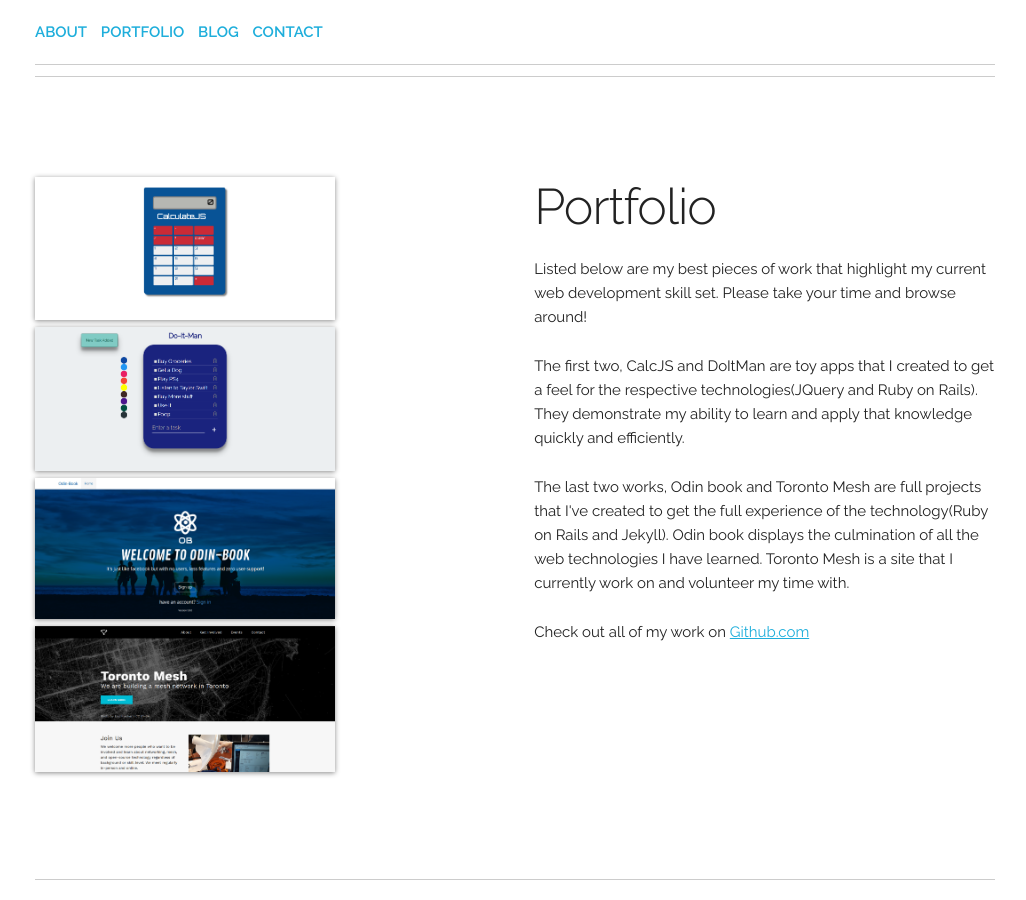
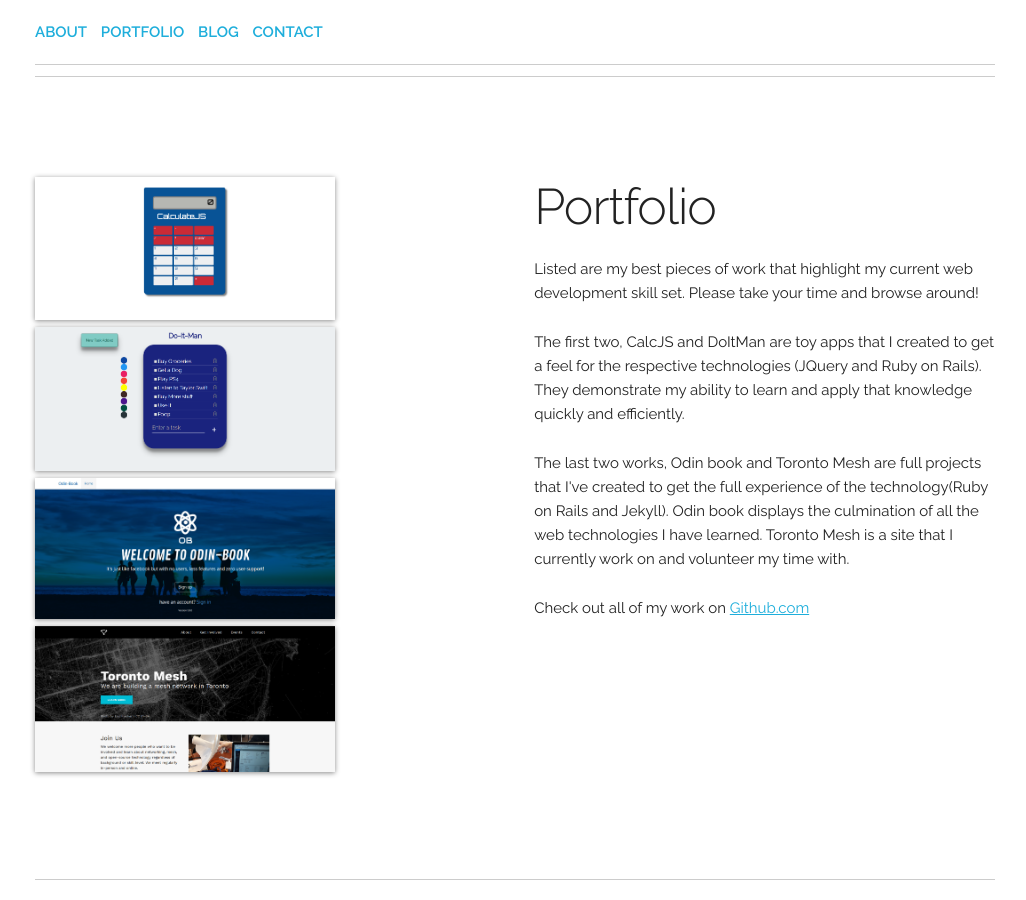
Before and after one commit to slowmanchan/homepage-jekyll, a Jekyll site: the page built from index.html, in a window 1280 px wide and 900 px high, scrolled down 797 px. Shown: the whole window, without its empty margins (125-1151 px from the left). Built offline with Jekyll 4.4.1, drawn with Linux system fonts in a browser that asks for light colours.

Commit message:
fixed typos , added meta referrer tag

```diff
--- a/_includes/contact.html
+++ b/_includes/contact.html
@@ -1,15 +1,20 @@
 <section id="contact">
   <div class="container">
     <h1>Contact me</h1>
-    <form method="POST" action="http://formspree.io/slowmanchan@gmail.com">
+    <form method="POST" action="https://formspree.io/slowmanchan@gmail.com">
       <div class="row">
         <div class="six columns">
           <label for="emailinput">Your email</label>
-          <input class="u-full-width" type="email" placeholder="example@email.com" name="email" id="emailinput">
+          <input class="u-full-width" type="email" placeholder="example@email.com" name="_replyto" id="emailinput">
         </div>
         <div class="six columns">
           <label for="nameinput">Your full name</label>
           <input class="u-full-width" type="text" placeholder="Bob Loblaw" name="name" id="nameinput">
+        </div>
+        <div style="display:none">
+          <input type="hidden" name="_subject" value="New submission!">
+          <input type="hidden" name="_next" value="thanks.html">
+          <input type="text" name="_gotcha">
         </div>
       </div>
 
--- a/_includes/head.html
+++ b/_includes/head.html
@@ -2,7 +2,7 @@
   <meta charset="utf-8">
   <meta http-equiv="X-UA-Compatible" content="IE=edge">
   <meta name="viewport" content="width=device-width, initial-scale=1">
-
+  <meta name="referrer" content="origin" />
   <title>{% if page.title %}{{ page.title | strip | strip_html }} – {% endif %}{{ site.title }}</title>
   <meta name="description" content="{% if page.excerpt %}{{ page.excerpt | strip_html | strip_newlines | truncate: 160 }}{% else %}{{ site.description }}{% endif %}">
   <link href="//fonts.googleapis.com/css?family=Raleway:400,300,600" rel="stylesheet" type="text/css">
--- a/_includes/portfolio.html
+++ b/_includes/portfolio.html
@@ -17,10 +17,10 @@
       <div class="six columns">
         <h1>Portfolio</h1>
         <p>
-          Listed below are my best pieces of work that highlight my current web development skill set. Please take your time and browse around!
+          Listed are my best pieces of work that highlight my current web development skill set. Please take your time and browse around!
         </p>
         <p>
-          The first two, CalcJS and DoItMan are toy apps that I created to get a feel for the respective technologies(JQuery and Ruby on Rails).  They demonstrate my ability to learn and apply that knowledge quickly and efficiently.
+          The first two, CalcJS and DoItMan are toy apps that I created to get a feel for the respective technologies (JQuery and Ruby on Rails).  They demonstrate my ability to learn and apply that knowledge quickly and efficiently.
         </p>
         <p>
           The last two works, Odin book and Toronto Mesh are full projects that I've created to get the full experience of the technology(Ruby on Rails and Jekyll).  Odin book displays the culmination of all the web technologies I have learned.  Toronto Mesh is a site that I currently work on and volunteer my time with.
```
